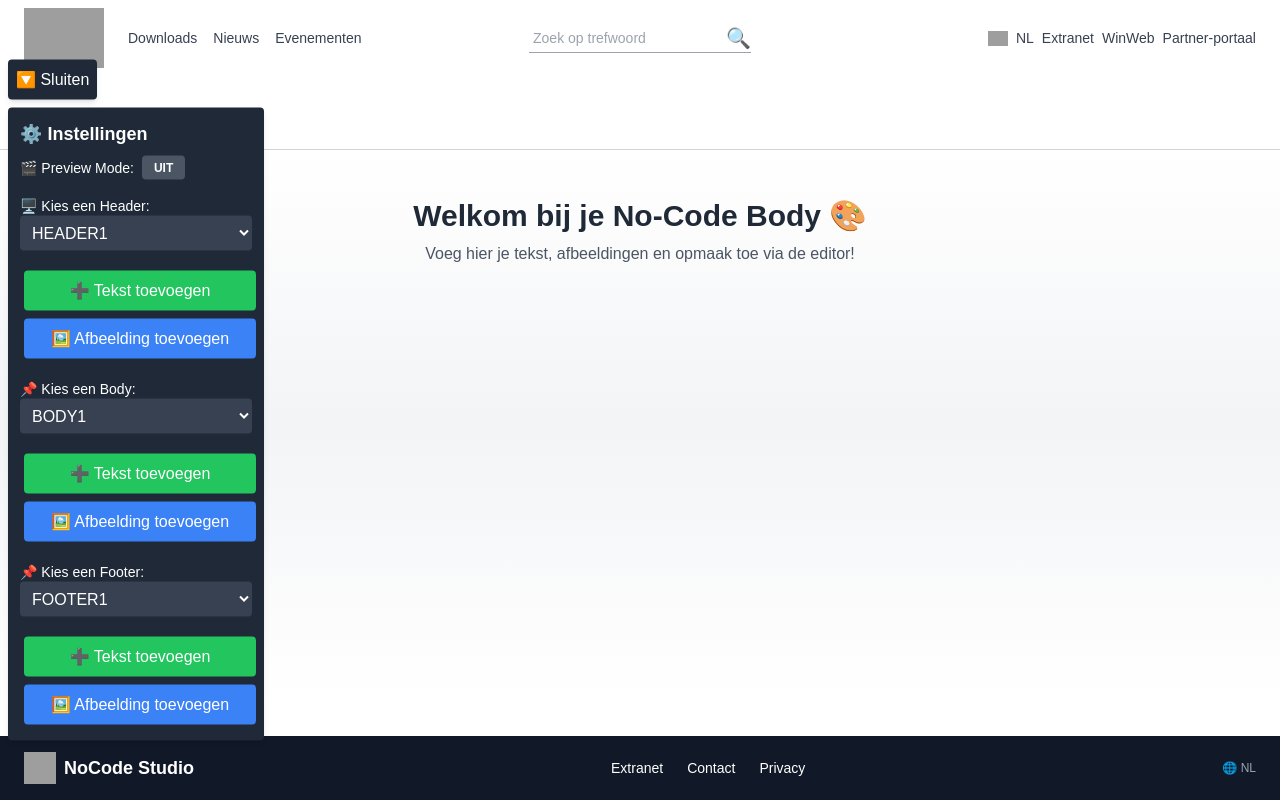
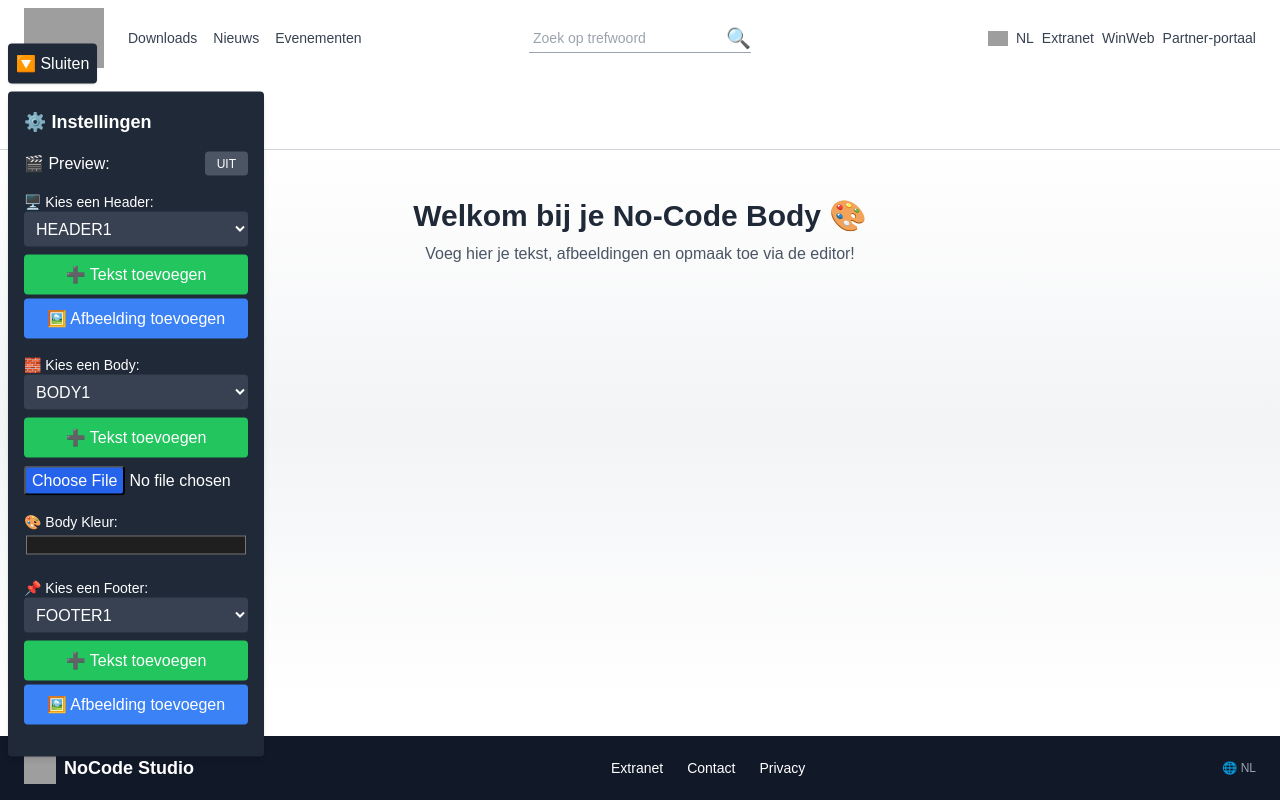
Before and after one commit to dreddyaell/no-code-builder, a Next.js app: page / in a window 1280 px wide. Built offline with nearby package versions, Linux system fonts and the light colour scheme; grey boxes are pictures that could not be loaded.

Commit message:
dynamische body image

```diff
--- a/src/app/page.tsx
+++ b/src/app/page.tsx
@@ -3,30 +3,33 @@
 import { useEffect, useState } from "react";
 import footers from "@/components/variants/footers";
 import Taskbar from "@/components/Taskbar";
-import Body from "@/components/Body";
 import LayoutBuilder from "@/components/LayoutBuilder";
 import { FooterItem, HeaderItem } from "@/components/variants/types";
 
 export default function Home() {
   const [selectedHeader, setSelectedHeader] = useState("header1");
+  const [selectedBody, setSelectedBody] = useState("body1");
   const [selectedFooter, setSelectedFooter] = useState("footer1");
 
   const [headerItems, setHeaderItems] = useState<{ [key: string]: HeaderItem[] }>({});
+  const [bodyItems, setBodyItems] = useState<HeaderItem[]>(() => {
+    const saved = localStorage.getItem("bodyItems-body1");
+    return saved ? JSON.parse(saved) : [];
+  });
   const [footerItems, setFooterItems] = useState<{ [key: string]: FooterItem[] }>({});
 
   const [isTaskbarOpen, setIsTaskbarOpen] = useState(true);
   const [logoUrl, setLogoUrl] = useState("/logo.png");
   const [previewMode, setPreviewMode] = useState(false);
-  const [selectedBody, setSelectedBody] = useState("body1");
-
 
   useEffect(() => {
     const savedHeader = localStorage.getItem("selectedHeader") || "header1";
+    const savedBody = localStorage.getItem("selectedBody") || "body1";
     const savedFooter = localStorage.getItem("selectedFooter") || "footer1";
     const savedLogo = localStorage.getItem("logoUrl") || "/logo.png";
 
-
     setSelectedHeader(savedHeader);
+    setSelectedBody(savedBody);
     setSelectedFooter(savedFooter);
     setLogoUrl(savedLogo);
 
@@ -42,10 +45,62 @@ export default function Home() {
   }, [logoUrl]);
 
   const openModal = (section: "header" | "body" | "footer", type: "text" | "image") => {
+    if (type === "image") {
+      const input = document.createElement("input");
+      input.type = "file";
+      input.accept = "image/*";
+
+      input.onchange = () => {
+        const file = input.files?.[0];
+        if (!file) return;
+
+        const reader = new FileReader();
+        reader.onload = () => {
+          const newItem: HeaderItem = {
+            id: crypto.randomUUID(),
+            type: "image",
+            content: reader.result as string,
+            width: 300,
+            height: 200,
+            fontSize: 14,
+            fontFamily: "Arial",
+            textColor: "#000000",
+            x: 50,
+            y: 50,
+          };
+
+          if (section === "header") {
+            setHeaderItems((prev) => {
+              const updated = [...(prev[selectedHeader] || []), newItem];
+              localStorage.setItem(`headerItems-${selectedHeader}`, JSON.stringify(updated));
+              return { ...prev, [selectedHeader]: updated };
+            });
+          } else if (section === "footer") {
+            setFooterItems((prev) => {
+              const updated = [...(prev[selectedFooter] || []), newItem];
+              localStorage.setItem(`footerItems-${selectedFooter}`, JSON.stringify(updated));
+              return { ...prev, [selectedFooter]: updated };
+            });
+          } else if (section === "body") {
+            setBodyItems((prev) => {
+              const updated = [...prev, newItem];
+              localStorage.setItem(`bodyItems-${selectedBody}`, JSON.stringify(updated));
+              return updated;
+            });
+          }
+        };
+        reader.readAsDataURL(file);
+      };
+
+      input.click();
+      return;
+    }
+
+    // default: text element
     const newItem: HeaderItem = {
       id: crypto.randomUUID(),
-      type,
-      content: type === "text" ? "Nieuwe tekst" : "/placeholder.jpg",
+      type: "text",
+      content: "Nieuwe tekst",
       width: 150,
       height: 40,
       fontSize: 14,
@@ -59,40 +114,22 @@ export default function Home() {
       setHeaderItems((prev) => {
         const updated = [...(prev[selectedHeader] || []), newItem];
         localStorage.setItem(`headerItems-${selectedHeader}`, JSON.stringify(updated));
-        return {
-          ...prev,
-          [selectedHeader]: updated,
-        };
+        return { ...prev, [selectedHeader]: updated };
       });
-    }
-
-    if (section === "footer") {
+    } else if (section === "footer") {
       setFooterItems((prev) => {
         const updated = [...(prev[selectedFooter] || []), newItem];
         localStorage.setItem(`footerItems-${selectedFooter}`, JSON.stringify(updated));
-        return {
-          ...prev,
-          [selectedFooter]: updated,
-        };
+        return { ...prev, [selectedFooter]: updated };
+      });
+    } else if (section === "body") {
+      setBodyItems((prev) => {
+        const updated = [...prev, newItem];
+        localStorage.setItem(`bodyItems-${selectedBody}`, JSON.stringify(updated));
+        return updated;
       });
     }
   };
-
-  const updateItemPosition = (id: string, x: number, y: number) => {
-    setHeaderItems((prev) => {
-      const items = prev[selectedHeader] || [];
-      const updated = items.map((item) =>
-        item.id === id ? { ...item, x, y } : item
-      );
-      localStorage.setItem(`headerItems-${selectedHeader}`, JSON.stringify(updated));
-      return {
-        ...prev,
-        [selectedHeader]: updated,
-      };
-    });
-  };
-
-  const FooterComponent = footers[selectedFooter];
 
   return (
     <div className="min-h-screen flex flex-col bg-background text-foreground">
@@ -101,24 +138,18 @@ export default function Home() {
         setIsOpen={setIsTaskbarOpen}
         openModal={openModal}
         selectedHeader={selectedHeader}
-        setSelectedHeader={(header) => {
-          setSelectedHeader(header);
-          localStorage.setItem("selectedHeader", header);
-        }}
+        setSelectedHeader={setSelectedHeader}
         selectedBody={selectedBody}
-        setSelectedBody={(body) => {
-          setSelectedBody(body);
-          localStorage.setItem("selectedBody", body);
-        }}
+        setSelectedBody={setSelectedBody}
         selectedFooter={selectedFooter}
-        setSelectedFooter={(footer) => {
-          setSelectedFooter(footer);
-          localStorage.setItem("selectedFooter", footer);
-        }}
+        setSelectedFooter={setSelectedFooter}
         previewMode={previewMode}
         setPreviewMode={setPreviewMode}
         logoUrl={logoUrl}
         setLogoUrl={setLogoUrl}
+        bodyItems={bodyItems}
+        setBodyItems={setBodyItems}
+        setBodyColor={() => {}} // optioneel, of implementeren
       />
 
       <main className="flex-1 flex flex-col overflow-hidden">
@@ -131,11 +162,12 @@ export default function Home() {
           selectedFooter={selectedFooter}
           footerItems={footerItems[selectedFooter] || []}
           setFooterItems={setFooterItems}
+          selectedBody={selectedBody}
+          bodyItems={bodyItems}
+          setBodyItems={setBodyItems}
           previewMode={previewMode}
-          selectedBody={selectedBody}
         />
       </main>
-
     </div>
   );
 }
--- a/src/components/LayoutBuilder.tsx
+++ b/src/components/LayoutBuilder.tsx
@@ -16,6 +16,8 @@ interface LayoutBuilderProps {
   setHeaderItems: React.Dispatch<React.SetStateAction<{ [key: string]: HeaderItem[] }>>;
   footerItems: FooterItem[];
   setFooterItems: React.Dispatch<React.SetStateAction<{ [key: string]: FooterItem[] }>>;
+  bodyItems: HeaderItem[];
+  setBodyItems: React.Dispatch<React.SetStateAction<HeaderItem[]>>;
   previewMode: boolean;
 }
 
@@ -29,19 +31,19 @@ export default function LayoutBuilder({
   setHeaderItems,
   footerItems,
   setFooterItems,
+  bodyItems,
+  setBodyItems,
   previewMode,
 }: LayoutBuilderProps) {
   const HeaderComponent = headers[selectedHeader];
   const BodyComponent = bodies[selectedBody];
   const FooterComponent = footers[selectedFooter];
 
-  const [bodyItems, setBodyItems] = useState<HeaderItem[]>(() => {
-    const saved = localStorage.getItem(`bodyItems-${selectedBody}`);
-    return saved ? JSON.parse(saved) : [];
-  });
-
   const [editModalOpen, setEditModalOpen] = useState(false);
   const [selectedItem, setSelectedItem] = useState<HeaderItem | null>(null);
+
+  // 🆕 Voeg dit toe om body kleur instelbaar te maken
+  const [bodyColor, setBodyColor] = useState("#1f1f1f");
 
   useEffect(() => {
     localStorage.setItem(`bodyItems-${selectedBody}`, JSON.stringify(bodyItems));
@@ -53,10 +55,7 @@ export default function LayoutBuilder({
 
     if (headerItems.some((i) => i.id === id)) {
       const updated = update(headerItems);
-      setHeaderItems((prev) => ({
-        ...prev,
-        [selectedHeader]: updated,
-      }));
+      setHeaderItems((prev) => ({ ...prev, [selectedHeader]: updated }));
       localStorage.setItem(`headerItems-${selectedHeader}`, JSON.stringify(updated));
     } else if (bodyItems.some((i) => i.id === id)) {
       const updated = update(bodyItems);
@@ -66,10 +65,7 @@ export default function LayoutBuilder({
       const updated = footerItems.map((item) =>
         item.id === id ? { ...item, x, y } : item
       );
-      setFooterItems((prev) => ({
-        ...prev,
-        [selectedFooter]: updated,
-      }));
+      setFooterItems((prev) => ({ ...prev, [selectedFooter]: updated }));
       localStorage.setItem(`footerItems-${selectedFooter}`, JSON.stringify(updated));
     }
   };
@@ -91,10 +87,7 @@ export default function LayoutBuilder({
 
     if (headerItems.some((i) => i.id === selectedItem.id)) {
       const updated = update(headerItems);
-      setHeaderItems((prev) => ({
-        ...prev,
-        [selectedHeader]: updated,
-      }));
+      setHeaderItems((prev) => ({ ...prev, [selectedHeader]: updated }));
       localStorage.setItem(`headerItems-${selectedHeader}`, JSON.stringify(updated));
     } else if (bodyItems.some((i) => i.id === selectedItem.id)) {
       const updated = update(bodyItems);
@@ -104,10 +97,7 @@ export default function LayoutBuilder({
       const updated = footerItems.map((item) =>
         item.id === selectedItem.id ? selectedItem : item
       );
-      setFooterItems((prev) => ({
-        ...prev,
-        [selectedFooter]: updated,
-      }));
+      setFooterItems((prev) => ({ ...prev, [selectedFooter]: updated }));
       localStorage.setItem(`footerItems-${selectedFooter}`, JSON.stringify(updated));
     }
 
@@ -118,10 +108,7 @@ export default function LayoutBuilder({
     setHeaderItems((prev) => {
       const updated = (prev[selectedHeader] || []).filter((item) => item.id !== id);
       localStorage.setItem(`headerItems-${selectedHeader}`, JSON.stringify(updated));
-      return {
-        ...prev,
-        [selectedHeader]: updated,
-      };
+      return { ...prev, [selectedHeader]: updated };
     });
 
     setBodyItems((prev) => {
@@ -133,15 +120,12 @@ export default function LayoutBuilder({
     setFooterItems((prev) => {
       const updated = (prev[selectedFooter] || []).filter((item) => item.id !== id);
       localStorage.setItem(`footerItems-${selectedFooter}`, JSON.stringify(updated));
-      return {
-        ...prev,
-        [selectedFooter]: updated,
-      };
+      return { ...prev, [selectedFooter]: updated };
     });
   };
 
   return (
-    <div className="w-full flex-1 flex flex-col min-h-0 overflow-hidden">
+    <div className="w-full flex-1 flex flex-col overflow-hidden">
       {HeaderComponent && (
         <HeaderComponent
           items={headerItems}
@@ -154,7 +138,7 @@ export default function LayoutBuilder({
         />
       )}
 
-      <main className="flex-1 min-h-0 overflow-y-auto">
+      <main className="flex-1 overflow-y-auto">
         {BodyComponent && (
           <BodyComponent
             items={bodyItems}
@@ -162,18 +146,91 @@ export default function LayoutBuilder({
             onDelete={removeElement}
             updateItemPosition={updateItemPosition}
             previewMode={previewMode}
+            backgroundColor={bodyColor}
           />
         )}
       </main>
 
-      {FooterComponent && (
-        <FooterComponent items={footerItems} />
-      )}
+      {FooterComponent && <FooterComponent items={footerItems} />}
 
-      {editModalOpen && selectedItem && (
+          {editModalOpen && selectedItem && (
         <div className="fixed inset-0 bg-black bg-opacity-50 flex justify-center items-center z-50">
           <div className="bg-white p-6 rounded shadow-md w-96">
-            {/* ...modal content blijft gelijk... */}
+            <h2 className="text-xl mb-4 text-black">🎨 Element Bewerken</h2>
+
+            <label className="block text-sm text-black">📏 Breedte: {selectedItem.width}px</label>
+            <input
+              type="range"
+              min="50"
+              max="500"
+              value={selectedItem.width}
+              onChange={(e) => updateSelectedItem("width", parseInt(e.target.value))}
+              className="w-full"
+            />
+
+            <label className="block text-sm text-black mt-2">📏 Hoogte: {selectedItem.height}px</label>
+            <input
+              type="range"
+              min="30"
+              max="300"
+              value={selectedItem.height}
+              onChange={(e) => updateSelectedItem("height", parseInt(e.target.value))}
+              className="w-full"
+            />
+
+            <label className="block text-sm text-black mt-2">📝 Tekst:</label>
+            <input
+              type="text"
+              value={selectedItem.content}
+              onChange={(e) => updateSelectedItem("content", e.target.value)}
+              className="w-full p-2 border rounded text-black"
+            />
+
+            <label className="block text-sm text-black mt-2">🔤 Lettergrootte: {selectedItem.fontSize}px</label>
+            <input
+              type="range"
+              min="10"
+              max="50"
+              value={selectedItem.fontSize}
+              onChange={(e) => updateSelectedItem("fontSize", parseInt(e.target.value))}
+              className="w-full"
+            />
+
+            <label className="block text-sm text-black mt-2">🖋️ Lettertype:</label>
+            <select
+              value={selectedItem.fontFamily}
+              onChange={(e) => updateSelectedItem("fontFamily", e.target.value)}
+              className="w-full bg-gray-200 text-black p-2 rounded"
+            >
+              <option value="Arial">Arial</option>
+              <option value="Verdana">Verdana</option>
+              <option value="Times New Roman">Times New Roman</option>
+              <option value="Georgia">Georgia</option>
+              <option value="Courier New">Courier New</option>
+            </select>
+
+            <label className="block text-sm text-black mt-2">🎨 Tekstkleur:</label>
+            <input
+              type="color"
+              value={selectedItem.textColor}
+              onChange={(e) => updateSelectedItem("textColor", e.target.value)}
+              className="w-full"
+            />
+
+            <div className="flex justify-end gap-2 mt-4">
+              <button
+                onClick={() => setEditModalOpen(false)}
+                className="p-2 bg-gray-500 text-white rounded"
+              >
+                ❌ Annuleren
+              </button>
+              <button
+                onClick={saveEditChanges}
+                className="p-2 bg-blue-500 text-white rounded"
+              >
+                ✅ Opslaan
+              </button>
+            </div>
           </div>
         </div>
       )}
--- a/src/components/Taskbar.tsx
+++ b/src/components/Taskbar.tsx
@@ -1,5 +1,5 @@
 "use client";
-import { useState } from "react";
+import { HeaderItem } from "@/components/variants/types";
 
 interface TaskbarProps {
   isOpen: boolean;
@@ -9,21 +9,13 @@ interface TaskbarProps {
   setSelectedHeader: (headerType: string) => void;
   selectedBody: string;
   setSelectedBody: (bodyType: string) => void;
-  selectedFooter?: string;
-  setSelectedFooter?: (footerType: string) => void;
-  setHeaderColor?: (color: string) => void;
-  setHeaderHeight?: (height: number) => void;
-  headerHeight?: number;
-  setBodyColor?: (color: string) => void;
-  setBodyHeight?: (height: number) => void;
-  bodyHeight?: number;
-  setFooterColor?: (color: string) => void;
-  setFooterHeight?: (height: number) => void;
-  footerHeight?: number;
-  logoUrl?: string;
-  setLogoUrl?: (url: string) => void;
+  selectedFooter: string;
+  setSelectedFooter: (footerType: string) => void;
   previewMode: boolean;
   setPreviewMode: (val: boolean) => void;
+  setBodyItems: React.Dispatch<React.SetStateAction<HeaderItem[]>>;
+  bodyItems: HeaderItem[];
+  setBodyColor: (color: string) => void;
 }
 
 export default function Taskbar({
@@ -36,140 +28,154 @@ export default function Taskbar({
   setSelectedBody,
   selectedFooter,
   setSelectedFooter,
-  setHeaderColor,
-  setHeaderHeight,
-  headerHeight,
-  setBodyColor,
-  setBodyHeight,
-  bodyHeight,
-  setFooterColor,
-  setFooterHeight,
-  footerHeight,
-  logoUrl,
-  setLogoUrl,
   previewMode,
   setPreviewMode,
+  setBodyItems,
+  bodyItems,
+  setBodyColor,
 }: TaskbarProps) {
-  const availableHeaders = ["header1", "header2", "header3", "header4", "header5"];
-  const availableBodies = ["body1"]; // add more later
-  const availableFooters = ["footer1", "footer2", "footer3"];
+  const handleBodyImageUpload = (e: React.ChangeEvent<HTMLInputElement>) => {
+    const file = e.target.files?.[0];
+    if (!file) return;
+
+    const reader = new FileReader();
+    reader.onload = () => {
+      const base64 = reader.result as string;
+      const newItem: HeaderItem = {
+        id: crypto.randomUUID(),
+        type: "image",
+        content: base64,
+        width: 800,
+        height: 400,
+        fontSize: 14,
+        fontFamily: "Arial",
+        textColor: "#000000",
+        x: 0,
+        y: 0,
+      };
+
+      const current = Array.isArray(bodyItems) ? bodyItems : [];
+      const updated = [...current, newItem];
+      setBodyItems(updated);
+      localStorage.setItem(`bodyItems-${selectedBody}`, JSON.stringify(updated));
+    };
+    reader.readAsDataURL(file);
+  };
 
   return (
     <div className="fixed top-1/2 left-2 -translate-y-1/2 z-50">
       <button
         onClick={() => setIsOpen(!isOpen)}
-        className="p-2 bg-gray-800 text-white rounded shadow-md mb-2"
+        className="p-2 bg-gray-800 text-white rounded shadow mb-2"
       >
         {isOpen ? "🔽 Sluiten" : "🔼 Instellingen"}
       </button>
 
-      <div className={`transition-all duration-300 ${isOpen ? "block" : "hidden"} bg-gray-800 text-white p-3 rounded shadow-md w-64`}>
-        <h3 className="text-lg font-bold mb-2">⚙️ Instellingen</h3>
+      <div className={`transition-all ${isOpen ? "block" : "hidden"} bg-gray-800 text-white p-4 rounded shadow-md w-64`}>
+        <h3 className="text-lg font-bold mb-4">⚙️ Instellingen</h3>
 
         {/* Preview Mode */}
-        <div className="mb-4 flex items-center gap-2">
-          <label className="text-sm font-medium">🎬 Preview Mode:</label>
+        <div className="flex justify-between items-center mb-4">
+          <span>🎬 Preview:</span>
           <button
             onClick={() => setPreviewMode(!previewMode)}
-            className={`px-3 py-1 rounded text-white text-xs font-semibold ${previewMode ? "bg-green-600" : "bg-gray-600"}`}
+            className={`px-3 py-1 text-xs rounded ${previewMode ? "bg-green-600" : "bg-gray-600"}`}
           >
             {previewMode ? "AAN" : "UIT"}
           </button>
         </div>
 
-        {/* Header Select */}
+        {/* 🖥️ Header Select */}
         <div className="mb-4">
           <label className="block text-sm">🖥️ Kies een Header:</label>
           <select
             value={selectedHeader}
-            onChange={(e) => {
-              setSelectedHeader(e.target.value);
-              localStorage.setItem("selectedHeader", e.target.value);
-            }}
-            className="w-full bg-gray-700 text-white p-2 rounded"
+            onChange={(e) => setSelectedHeader(e.target.value)}
+            className="w-full p-2 rounded bg-gray-700"
           >
-            {availableHeaders.map((header) => (
-              <option key={header} value={header}>
-                {header.toUpperCase()}
-              </option>
-            ))}
+            <option value="header1">HEADER1</option>
+            <option value="header2">HEADER2</option>
+            <option value="header3">HEADER3</option>
+            <option value="header4">HEADER4</option>
+            <option value="header5">HEADER5</option>
           </select>
-        </div>
-
           <button
             onClick={() => openModal("header", "text")}
-          className="p-2 bg-green-500 text-white rounded hover:bg-green-700 m-1 w-full"
+            className="bg-green-500 mt-2 w-full p-2 rounded"
           >
             ➕ Tekst toevoegen
           </button>
           <button
             onClick={() => openModal("header", "image")}
-          className="p-2 bg-blue-500 text-white rounded hover:bg-blue-700 m-1 w-full"
+            className="bg-blue-500 mt-1 w-full p-2 rounded"
           >
             🖼️ Afbeelding toevoegen
           </button>
+        </div>
 
-        {/* Body Select */}
-        <div className="my-4">
-          <label className="block text-sm">📌 Kies een Body:</label>
+        {/* 🧱 Body Select */}
+        <div className="mb-4">
+          <label className="block text-sm">🧱 Kies een Body:</label>
           <select
             value={selectedBody}
-            onChange={(e) => {
-              setSelectedBody(e.target.value);
-              localStorage.setItem("selectedBody", e.target.value);
-            }}
-            className="w-full bg-gray-700 text-white p-2 rounded"
+            onChange={(e) => setSelectedBody(e.target.value)}
+            className="w-full p-2 rounded bg-gray-700"
           >
-            {availableBodies.map((body) => (
-              <option key={body} value={body}>
-                {body.toUpperCase()}
-              </option>
-            ))}
+            <option value="body1">BODY1</option>
+            <option value="body2">BODY2</option>
           </select>
-        </div>
 
           <button
             onClick={() => openModal("body", "text")}
-          className="p-2 bg-green-500 text-white rounded hover:bg-green-700 m-1 w-full"
+            className="bg-green-500 mt-2 w-full p-2 rounded"
           >
             ➕ Tekst toevoegen
           </button>
-        <button
-          onClick={() => openModal("body", "image")}
-          className="p-2 bg-blue-500 text-white rounded hover:bg-blue-700 m-1 w-full"
-        >
-          🖼️ Afbeelding toevoegen
-        </button>
 
-        {/* Footer Select */}
-        <div className="my-4">
+          <input
+            type="file"
+            accept="image/*"
+            onChange={handleBodyImageUpload}
+            className="mt-2 w-full file:cursor-pointer file:rounded file:bg-blue-600 file:text-white"
+          />
+
+          <div className="mt-4">
+            <label className="block text-sm">🎨 Body Kleur:</label>
+            <input
+              type="color"
+              defaultValue="#1f1f1f"
+              onChange={(e) => setBodyColor(e.target.value)}
+              className="w-full bg-transparent border-none"
+            />
+          </div>
+        </div>
+
+        {/* 📌 Footer Select */}
+        <div className="mb-4">
           <label className="block text-sm">📌 Kies een Footer:</label>
           <select
-            value={selectedFooter || "footer1"}
-            onChange={(e) => setSelectedFooter?.(e.target.value)}
-            className="w-full bg-gray-700 text-white p-2 rounded"
+            value={selectedFooter}
+            onChange={(e) => setSelectedFooter(e.target.value)}
+            className="w-full p-2 rounded bg-gray-700"
           >
-            {availableFooters.map((footer) => (
-              <option key={footer} value={footer}>
-                {footer.toUpperCase()}
-              </option>
-            ))}
+            <option value="footer1">FOOTER1</option>
+            <option value="footer2">FOOTER2</option>
+            <option value="footer3">FOOTER3</option>
           </select>
-        </div>
-
           <button
             onClick={() => openModal("footer", "text")}
-          className="p-2 bg-green-500 text-white rounded hover:bg-green-700 m-1 w-full"
+            className="bg-green-500 mt-2 w-full p-2 rounded"
           >
             ➕ Tekst toevoegen
           </button>
           <button
             onClick={() => openModal("footer", "image")}
-          className="p-2 bg-blue-500 text-white rounded hover:bg-blue-700 m-1 w-full"
+            className="bg-blue-500 mt-1 w-full p-2 rounded"
           >
             🖼️ Afbeelding toevoegen
           </button>
         </div>
       </div>
+    </div>
   );
 }
--- a/src/components/variants/bodies/index.ts
+++ b/src/components/variants/bodies/index.ts
@@ -1,6 +1,6 @@
 // ✅ Exporteer alle bodies individueel
 export { default as Body1 } from "./Body1";
-// export { default as Body2 } from "./Body2";
+export { default as Body2 } from "./Body2";
 // export { default as Body3 } from "./Body3";
 // export { default as Body4 } from "./Body4";
 // export { default as Body5 } from "./Body5";
@@ -12,7 +12,7 @@ export { default as Body10 } from "./Body10";*/
 
 // ✅ Importeer alle bodies in een object
 import Body1 from "./Body1";
-// import Body2 from "./Body2";
+import Body2 from "./Body2";
 // import Body3 from "./Body3";
 // import Body4 from "./Body4";
 // import Body5 from "./Body5";
@@ -25,7 +25,7 @@ import Body10 from "./Body10";*/
 // ✅ Zelfde structuur als headers
 const bodies: { [key: string]: any } = {
   body1: Body1,
-  // body2: Body2,
+  body2: Body2,
   // body3: Body3,
   // body4: Body4,
   // body5: Body5,
```
Also changed, not shown: src/components/variants/bodies/Body2.tsx (added, +55 -0 lines). Lines whose indentation alone changed are shown as unchanged.
